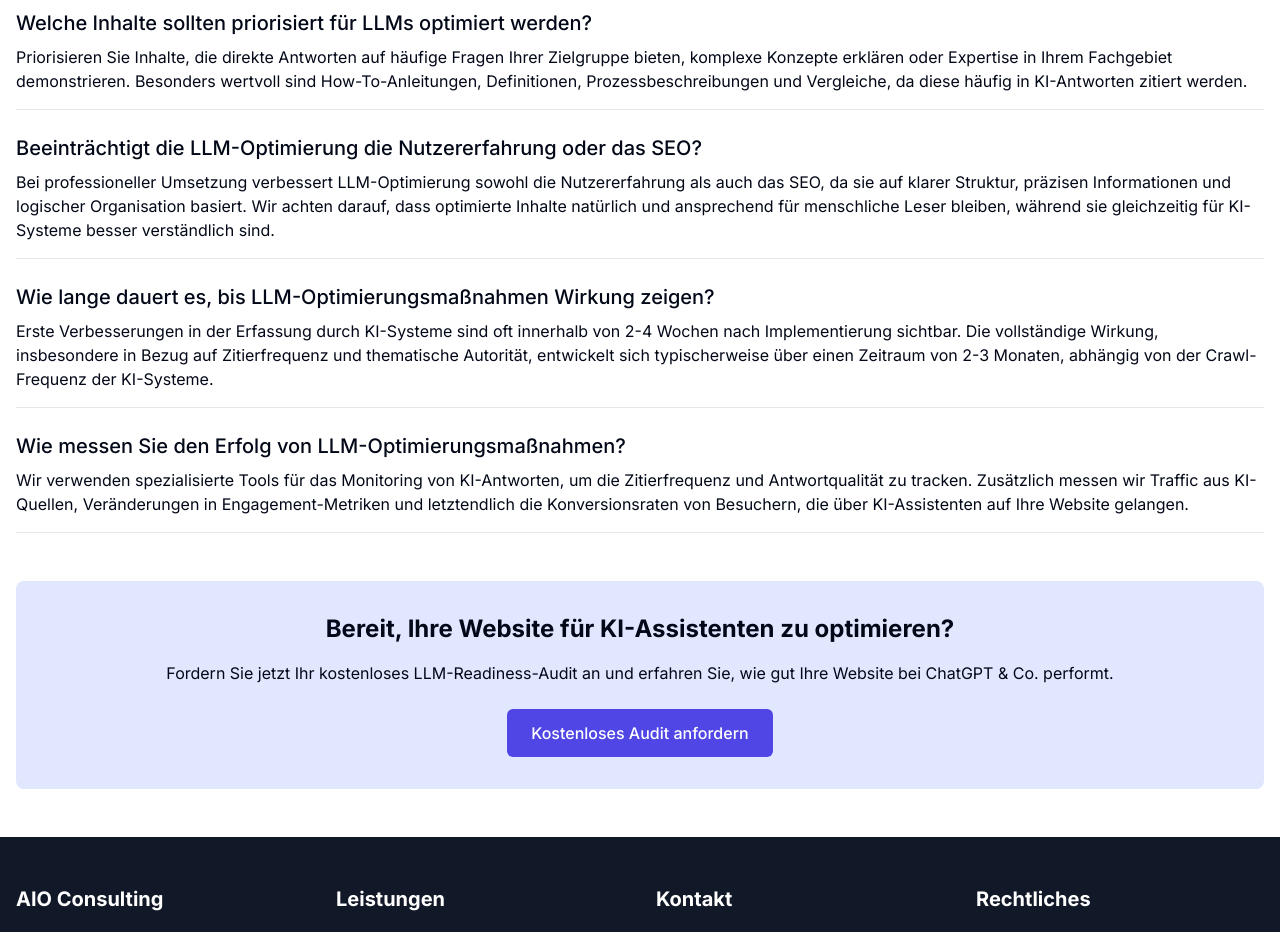
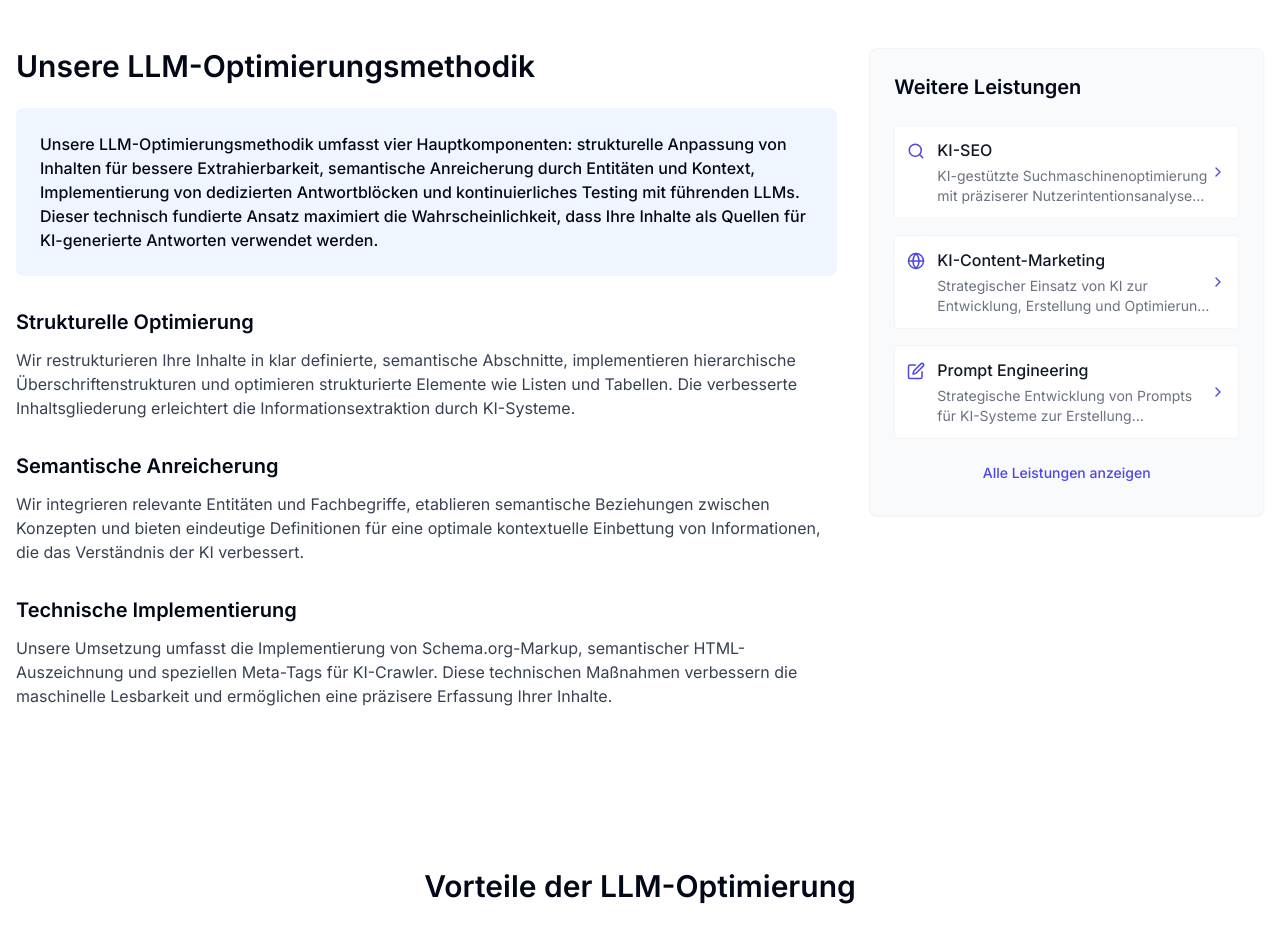
Before and after one commit to hanhoah/aio, a Next.js app: page /leistungen/llm-optimierung in a window 1280 px wide. Shown: the part 620-1552 px from the top of the page. Built offline with nearby package versions, Linux system fonts and the light colour scheme.

Commit message:
Update: Automatischer Commit vor Deployment

```diff
--- a/app/leistungen/ki-content-marketing/page.tsx
+++ b/app/leistungen/ki-content-marketing/page.tsx
@@ -6,6 +6,7 @@ import ServiceHero from '@/components/sections/service-hero';
 import ServiceFeatures from '@/components/sections/service-features';
 import FAQSection from '@/components/sections/faq-section';
 import ServiceCTA from '@/components/sections/service-cta';
+import RelatedServices from '@/components/sections/related-services';
 
 // Define metadata for the page
 export const metadata: Metadata = {
@@ -135,10 +136,12 @@ export default function KIContentMarketingPage() {
         features={serviceFeatures}
       />
 
-      {/* Main Content Section */}
+      {/* Main Content Section with Sidebar */}
       <section className="py-12">
         <div className="container mx-auto px-4">
-          <div className="max-w-4xl mx-auto">
+          <div className="grid grid-cols-1 lg:grid-cols-3 gap-8">
+            {/* Main Content - Takes 2/3 of the space on large screens */}
+            <div className="lg:col-span-2">
               <h2 className="text-3xl font-semibold mb-6">KI-Texte für Unternehmenswebsites erstellen</h2>
 
               <div className="bg-blue-50 p-6 rounded-lg mb-8">
@@ -170,6 +173,12 @@ export default function KIContentMarketingPage() {
                 </div>
               </div>
             </div>
+
+            {/* Sidebar - Takes 1/3 of the space on large screens */}
+            <div className="lg:col-span-1">
+              <RelatedServices currentServiceId="ki-content-marketing" />
+            </div>
+          </div>
         </div>
       </section>
 
--- a/app/leistungen/ki-seo/page.tsx
+++ b/app/leistungen/ki-seo/page.tsx
@@ -6,6 +6,7 @@ import ServiceHero from '@/components/sections/service-hero';
 import ServiceFeatures from '@/components/sections/service-features';
 import FAQSection from '@/components/sections/faq-section';
 import ServiceCTA from '@/components/sections/service-cta';
+import RelatedServices from '@/components/sections/related-services';
 
 // Define metadata for the page
 export const metadata: Metadata = {
@@ -135,10 +136,12 @@ export default function KISEOPage() {
         features={serviceFeatures}
       />
 
-      {/* Main Content Section */}
+      {/* Main Content Section with Sidebar */}
       <section className="py-12">
         <div className="container mx-auto px-4">
-          <div className="max-w-4xl mx-auto">
+          <div className="grid grid-cols-1 lg:grid-cols-3 gap-8">
+            {/* Main Content - Takes 2/3 of the space on large screens */}
+            <div className="lg:col-span-2">
               <h2 className="text-3xl font-semibold mb-6">KI-Tools und -Technologien für SEO</h2>
 
               <div className="bg-blue-50 p-6 rounded-lg mb-8">
@@ -177,6 +180,12 @@ export default function KISEOPage() {
                 </p>
               </div>
             </div>
+
+            {/* Sidebar - Takes 1/3 of the space on large screens */}
+            <div className="lg:col-span-1">
+              <RelatedServices currentServiceId="ki-seo" />
+            </div>
+          </div>
         </div>
       </section>
 
--- a/app/leistungen/llm-optimierung/page.tsx
+++ b/app/leistungen/llm-optimierung/page.tsx
@@ -2,11 +2,11 @@ import React from 'react';
 import { Metadata } from 'next';
 import JsonLd from '@/lib/jsonld';
 import { generateServiceSchema, generateFAQSchema } from '@/lib/schema';
-
-// Import service page components (these would need to be created separately)
-// import HeroSection from '@/components/sections/service-hero';
-// import ServiceDescription from '@/components/sections/service-description';
-// import FAQSection from '@/components/sections/faq-section';
+import ServiceHero from '@/components/sections/service-hero';
+import ServiceFeatures from '@/components/sections/service-features';
+import FAQSection from '@/components/sections/faq-section';
+import ServiceCTA from '@/components/sections/service-cta';
+import RelatedServices from '@/components/sections/related-services';
 
 // Define metadata for the page
 export const metadata: Metadata = {
@@ -102,52 +102,96 @@ export default function LLMOptimizationPage() {
       <JsonLd jsonLd={serviceSchema} schemaId="service-schema-llm-optimierung" />
       <JsonLd jsonLd={faqSchema} schemaId="faq-schema-llm-optimierung" />
 
-      {/* Page content would go here */}
-      <div className="container mx-auto px-4 py-12">
-        <h1 className="text-4xl font-bold mb-8">LLM-Optimierung Website: Maximale Sichtbarkeit in KI-Assistenten</h1>
+      {/* Hero Section */}
+      <ServiceHero
+        title="LLM-Optimierung Website: Maximale Sichtbarkeit in KI-Assistenten"
+        description="LLM-Optimierung für Websites ist der spezialisierte Prozess, Webinhalte für Large Language Models (LLMs) wie ChatGPT und Google Gemini zu optimieren, um in KI-generierten Antworten bevorzugt zitiert zu werden."
+        ctaText="Kostenloses LLM-Audit anfordern"
+      />
 
-        {/*
-          Actual content components would be used here, such as:
-          <HeroSection title="LLM-Optimierung Website" />
-          <ServiceDescription />
-          <FAQSection questions={faqQuestions} />
-        */}
+      {/* Main Content with Sidebar */}
+      <section className="py-12">
+        <div className="container mx-auto px-4">
+          <div className="grid grid-cols-1 lg:grid-cols-3 gap-8">
+            {/* Main Content - Takes 2/3 of the space on large screens */}
+            <div className="lg:col-span-2">
+              <h2 className="text-3xl font-semibold mb-6">Unsere LLM-Optimierungsmethodik</h2>
 
-        <section className="mb-12">
-          <h2 className="text-3xl font-semibold mb-4">Was ist LLM-Optimierung für Websites?</h2>
               <div className="bg-blue-50 p-6 rounded-lg mb-8">
                 <p className="font-medium">
-              LLM-Optimierung für Websites ist der spezialisierte Prozess, Webinhalte für Large Language Models (LLMs) wie ChatGPT und Google Gemini zu optimieren. Im Gegensatz zur allgemeinen KI-Website-Optimierung fokussiert sich dieser Ansatz spezifisch auf die technischen Anforderungen von Sprachmodellen an Textstruktur, Informationsdichte und Extrahierbarkeit, um in KI-generierten Antworten bevorzugt zitiert zu werden.
+                  Unsere LLM-Optimierungsmethodik umfasst vier Hauptkomponenten: strukturelle Anpassung von Inhalten für bessere Extrahierbarkeit, semantische Anreicherung durch Entitäten und Kontext, Implementierung von dedizierten Antwortblöcken und kontinuierliches Testing mit führenden LLMs. Dieser technisch fundierte Ansatz maximiert die Wahrscheinlichkeit, dass Ihre Inhalte als Quellen für KI-generierte Antworten verwendet werden.
                 </p>
               </div>
 
-          {/* Rest of the content would be added here */}
-        </section>
+              <div className="space-y-8 mb-12">
+                <div>
+                  <h3 className="text-xl font-semibold mb-3">Strukturelle Optimierung</h3>
+                  <p className="text-gray-700">
+                    Wir restrukturieren Ihre Inhalte in klar definierte, semantische Abschnitte, implementieren hierarchische Überschriftenstrukturen und optimieren strukturierte Elemente wie Listen und Tabellen. Die verbesserte Inhaltsgliederung erleichtert die Informationsextraktion durch KI-Systeme.
+                  </p>
+                </div>
 
-        {/* FAQ Section Example */}
-        <section className="mb-12">
-          <h2 className="text-3xl font-semibold mb-6">Häufig gestellte Fragen zur LLM-Optimierung</h2>
-          <div className="space-y-6">
-            {faqQuestions.map((faq, index) => (
-              <div key={index} className="border-b border-gray-200 pb-4">
-                <h3 className="text-xl font-medium mb-2">{faq.question}</h3>
-                <p>{faq.answer}</p>
+                <div>
+                  <h3 className="text-xl font-semibold mb-3">Semantische Anreicherung</h3>
+                  <p className="text-gray-700">
+                    Wir integrieren relevante Entitäten und Fachbegriffe, etablieren semantische Beziehungen zwischen Konzepten und bieten eindeutige Definitionen für eine optimale kontextuelle Einbettung von Informationen, die das Verständnis der KI verbessert.
+                  </p>
                 </div>
-            ))}
+
+                <div>
+                  <h3 className="text-xl font-semibold mb-3">Technische Implementierung</h3>
+                  <p className="text-gray-700">
+                    Unsere Umsetzung umfasst die Implementierung von Schema.org-Markup, semantischer HTML-Auszeichnung und speziellen Meta-Tags für KI-Crawler. Diese technischen Maßnahmen verbessern die maschinelle Lesbarkeit und ermöglichen eine präzisere Erfassung Ihrer Inhalte.
+                  </p>
+                </div>
+              </div>
+            </div>
+
+            {/* Sidebar - Takes 1/3 of the space on large screens */}
+            <div className="lg:col-span-1">
+              <RelatedServices currentServiceId="llm-optimierung" />
+            </div>
+          </div>
         </div>
       </section>
 
+      {/* Features Section */}
+      <ServiceFeatures
+        title="Vorteile der LLM-Optimierung"
+        description="Messbare Vorteile für Ihre digitale Präsenz im KI-Zeitalter"
+        features={[
+          {
+            title: "Erhöhte Zitierfrequenz",
+            description: "Durchschnittlich 3-5x höhere Wahrscheinlichkeit, in KI-generierten Antworten zitiert zu werden, was zu direkter Sichtbarkeit und Traffic-Steigerung führt."
+          },
+          {
+            title: "Verbesserte Informationsextraktion",
+            description: "Ihre Inhalte werden präziser und vollständiger von KI-Systemen erfasst, was zu akkurateren Antworten führt und Ihre Expertise korrekt repräsentiert."
+          },
+          {
+            title: "Erhöhte Themenautorität",
+            description: "Durch systematische semantische Vernetzung wird Ihre Website als Autoritätsquelle für spezifische Themen erkannt und bevorzugt referenziert."
+          },
+          {
+            title: "Wettbewerbsvorsprung",
+            description: "Während viele Unternehmen noch auf traditionelles SEO fokussiert sind, sichert Ihnen die frühzeitige LLM-Optimierung einen signifikanten Vorsprung."
+          }
+        ]}
+      />
+
+      {/* FAQ Section */}
+      <FAQSection
+        questions={faqQuestions}
+        title="Häufig gestellte Fragen zur LLM-Optimierung"
+      />
+
       {/* CTA Section */}
-        <section>
-          <div className="bg-indigo-100 p-8 rounded-lg text-center">
-            <h2 className="text-2xl font-bold mb-4">Bereit, Ihre Website für KI-Assistenten zu optimieren?</h2>
-            <p className="mb-6">Fordern Sie jetzt Ihr kostenloses LLM-Readiness-Audit an und erfahren Sie, wie gut Ihre Website bei ChatGPT & Co. performt.</p>
-            <button className="bg-indigo-600 text-white px-6 py-3 rounded-md font-medium hover:bg-indigo-700 transition-colors">
-              Kostenloses Audit anfordern
-            </button>
-          </div>
-        </section>
-      </div>
+      <ServiceCTA
+        title="Bereit, Ihre Website für KI-Assistenten zu optimieren?"
+        description="Fordern Sie jetzt Ihr kostenloses LLM-Readiness-Audit an und erfahren Sie, wie gut Ihre Website bei ChatGPT & Co. performt."
+        buttonText="Kostenloses Audit anfordern"
+        buttonLink="/kontakt"
+      />
     </>
   );
 }
--- /dev/null
+++ b/components/sections/related-services.tsx
@@ -0,0 +1,58 @@
+import React from 'react';
+import Link from 'next/link';
+import { ChevronRight } from 'lucide-react';
+import { services } from '@/data/services';
+
+interface RelatedServicesProps {
+  currentServiceId: string;
+  title?: string;
+}
+
+/**
+ * Displays a sidebar with related services, excluding the current service
+ */
+export default function RelatedServices({
+  currentServiceId,
+  title = "Weitere Leistungen"
+}: RelatedServicesProps) {
+  // Filter out the current service and get the other services
+  const relatedServices = services.filter(service => service.id !== currentServiceId);
+
+  return (
+    <aside className="bg-gray-50 rounded-lg p-6 shadow-sm border border-gray-100">
+      <h3 className="text-xl font-semibold mb-6">{title}</h3>
+
+      <div className="space-y-4">
+        {relatedServices.map(service => (
+          <Link
+            key={service.id}
+            href={service.link}
+            className="flex items-start p-3 bg-white rounded border border-gray-100 hover:border-indigo-200 hover:shadow-sm transition-all group"
+          >
+            <div className="mr-3 text-indigo-600 mt-1">
+              <service.icon size={18} />
+            </div>
+            <div className="flex-1">
+              <h4 className="font-medium text-gray-900 group-hover:text-indigo-700 transition-colors">
+                {service.title}
+              </h4>
+              <p className="text-sm text-gray-500 line-clamp-2 mt-1">
+                {service.description}
+              </p>
+            </div>
+            <div className="text-indigo-600 self-center transition-transform transform group-hover:translate-x-1">
+              <ChevronRight size={16} />
+            </div>
+          </Link>
+        ))}
+
+        <Link
+          href="/leistungen"
+          className="flex items-center justify-center w-full mt-4 py-2 px-4 text-indigo-600 hover:text-indigo-800 font-medium text-sm transition-colors"
+        >
+          Alle Leistungen anzeigen
+        </Link>
+      </div>
+    </aside>
+  );
+}
```
Also changed, not shown: app/leistungen/prompt-engineering/page.tsx (+11 -2 lines), components/sections/services.tsx (+7 -7 lines). Lines whose indentation alone changed are shown as unchanged.
